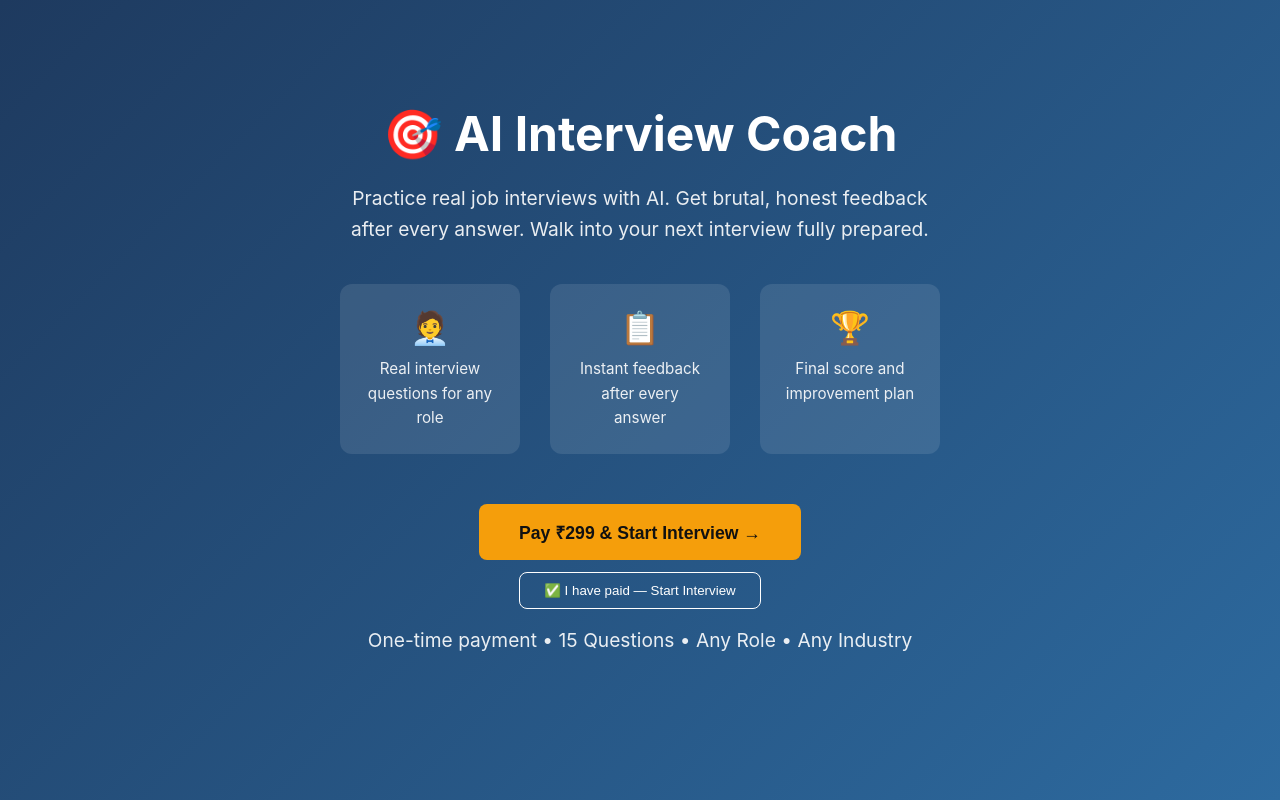
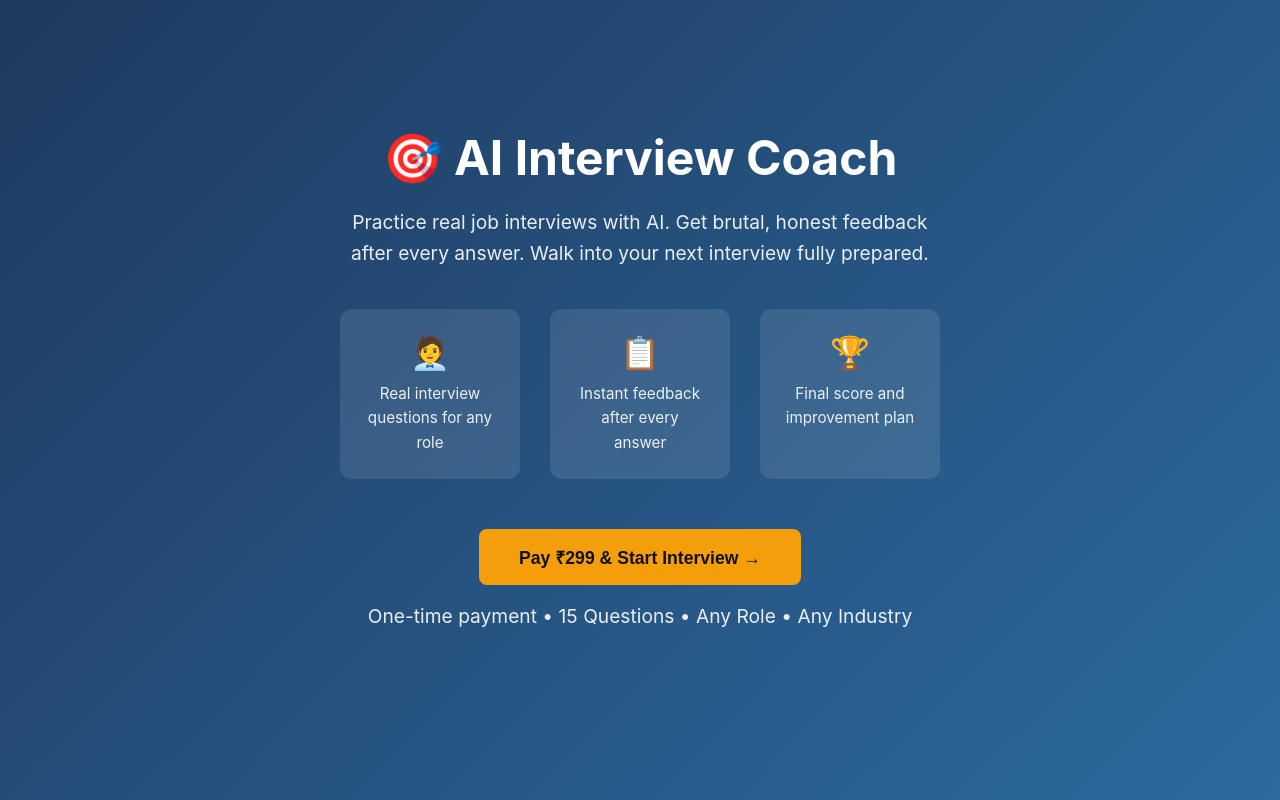
Before and after one commit to sarda1234/interview-coach-frontend, a React (Vite) app: page / in a window 1280 px wide. Built offline with nearby package versions, Linux system fonts and the light colour scheme.

Commit message:
remove i have paid button

```diff
--- a/src/App.jsx
+++ b/src/App.jsx
@@ -91,9 +91,7 @@ export default function App() {
         <button className="btn-primary" onClick={() => window.open("https://superprofile.bio/vp/interview-coach", "_blank")}>
   Pay ₹299 & Start Interview →
 </button>
-<button style={{marginTop: "12px", background: "transparent", border: "1px solid white", color: "white", padding: "10px 24px", borderRadius: "8px", cursor: "pointer"}} onClick={() => setPage("role")}>
-  ✅ I have paid — Start Interview
-</button>
+
 <p className="price-tag">One-time payment • 15 Questions • Any Role • Any Industry</p>
       </div>
     );
```
